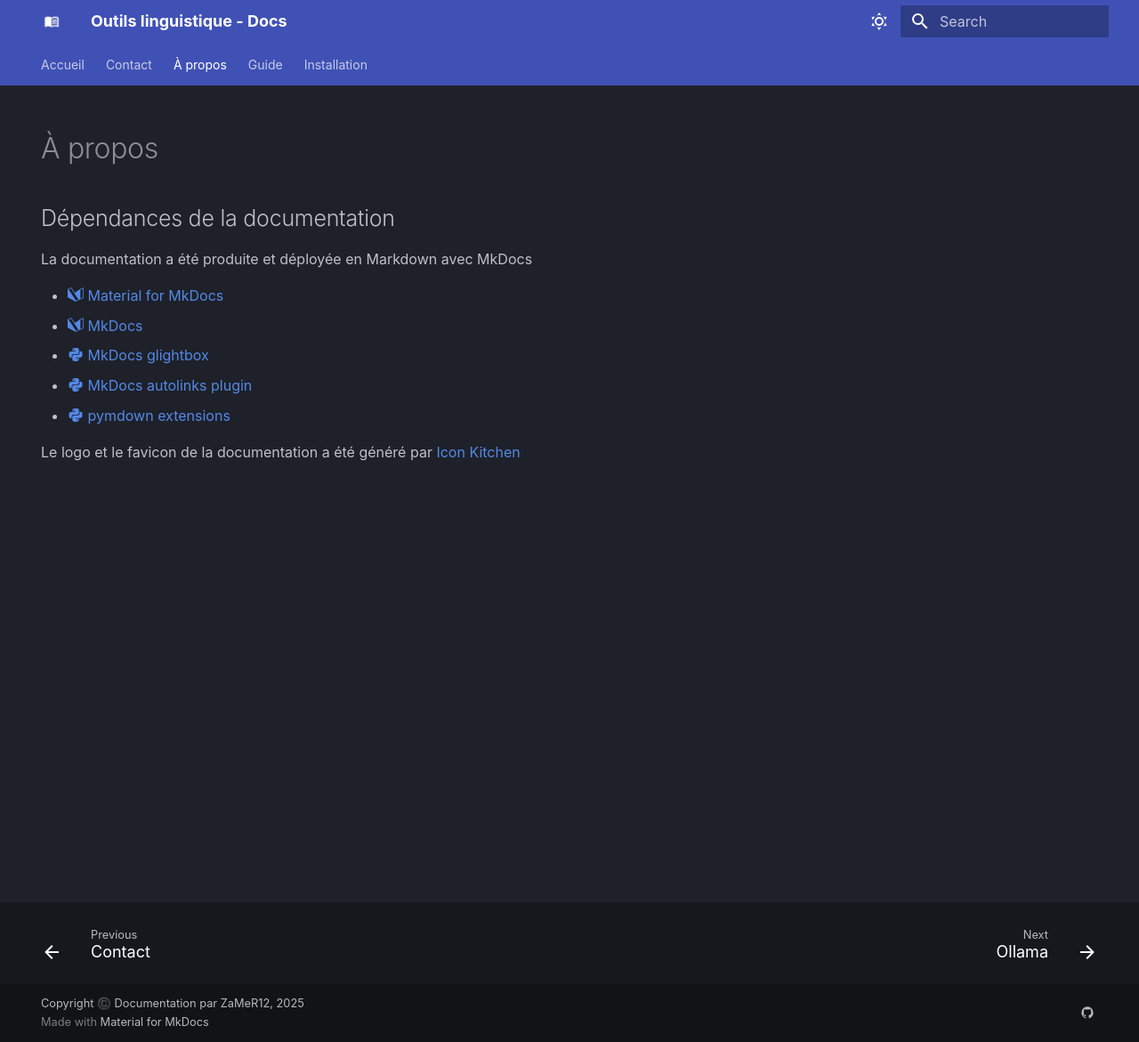
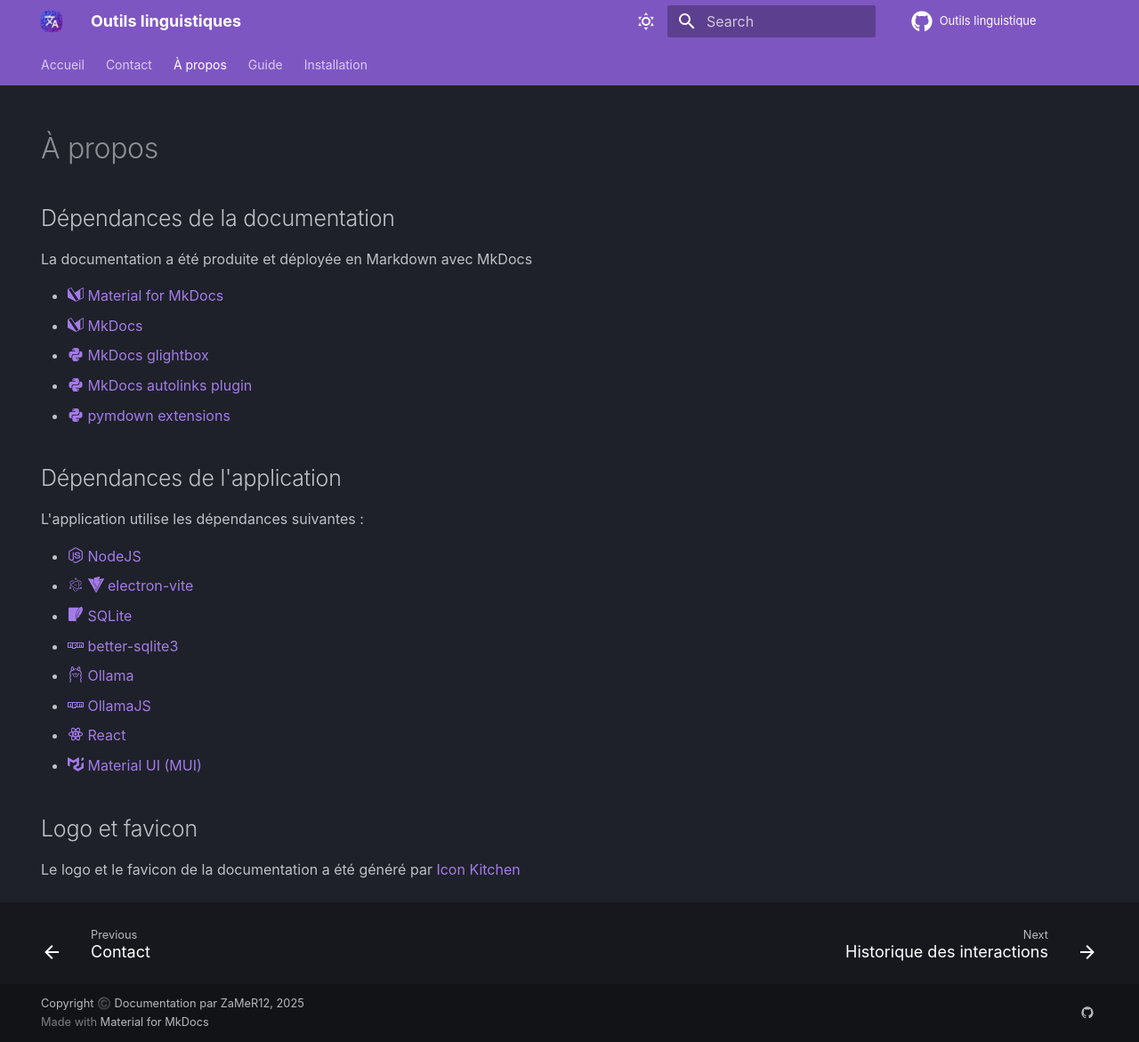
Before and after one commit to ZaMeR12/outils-linguistique, an MkDocs documentation site: the page built from docs/Propos.md, in a window 1280 px wide and 1171 px high. Shown: the whole window at 89% size. Built offline with MkDocs 1.6.1 and Material for MkDocs 9.7.7, drawn with Linux system fonts in a browser that asks for light colours; some web fonts are replaced; comment, search, counter and statistics services are not loaded.

Commit message:
Ajout de la page du guide pour l'historique des interactions

```diff
--- a/docs/Propos.md
+++ b/docs/Propos.md
@@ -19,4 +19,20 @@
 - [:material-language-python: MkDocs autolinks plugin](https://github.com/zachhannum/mkdocs-autolinks-plugin){: target="_blank"}
 - [:material-language-python: pymdown extensions](https://pypi.org/project/pymdown-extensions/){: target="_blank"}
 
+
+## Dépendances de l'application
+
+L'application utilise les dépendances suivantes :
+
+- [:fontawesome-brands-node-js: NodeJS](https://nodejs.org/fr){: target="_blank"}
+- [:material-electron-framework:  :simple-vite: electron-vite](https://electron-vite.org/){: target="_blank"}
+- [:simple-sqlite: SQLite](https://www.sqlite.org/index.html){: target="_blank"}
+- [:fontawesome-brands-npm: better-sqlite3](https://www.npmjs.com/package/better-sqlite3){: target="_blank"}
+- [:simple-ollama: Ollama](https://ollama.com/){: target="_blank"}
+- [:fontawesome-brands-npm: OllamaJS](https://www.npmjs.com/package/ollama){: target="_blank"}
+- [:material-react: React](https://react.dev/){: target="_blank"}
+- [:simple-mui: Material UI (MUI)](https://mui.com/){: target="_blank"}
+
+## Logo et favicon
+
 Le logo et le favicon de la documentation a été généré par [Icon Kitchen](https://icon.kitchen/){: target="_blank"}
--- a/mkdocs.yml
+++ b/mkdocs.yml
@@ -1,6 +1,10 @@
-site_name: Outils linguistique - Docs
+site_name: Outils linguistiques
 site_url: https://zamer12.github.io/outils-linguistique/
+repo_url: https://github.com/ZaMeR12/outils-linguistique
+repo_name: Outils linguistique
 theme:
+  icon:
+    repo: fontawesome/brands/github
   name: material
   font:
     text: Parkinsans
@@ -13,11 +17,16 @@
       toggle:
         icon: material/weather-sunny
         name: Mode sombre
+      primary: deep purple
+      accent: purple
     # Lightmode
     - scheme: default
       toggle:
         icon: material/weather-night
         name: Mode clair
+      primary: deep purple
+      accent: purple
+
   features:
     - navigation.tabs
     - navigation.top
```
Also changed, not shown: docs/Contact.md (+16 -16 lines), docs/Guide/Historique.md (added, +30 -0 lines), docs/index.md (+4 -2 lines), docs/assets/icon-512.png.
